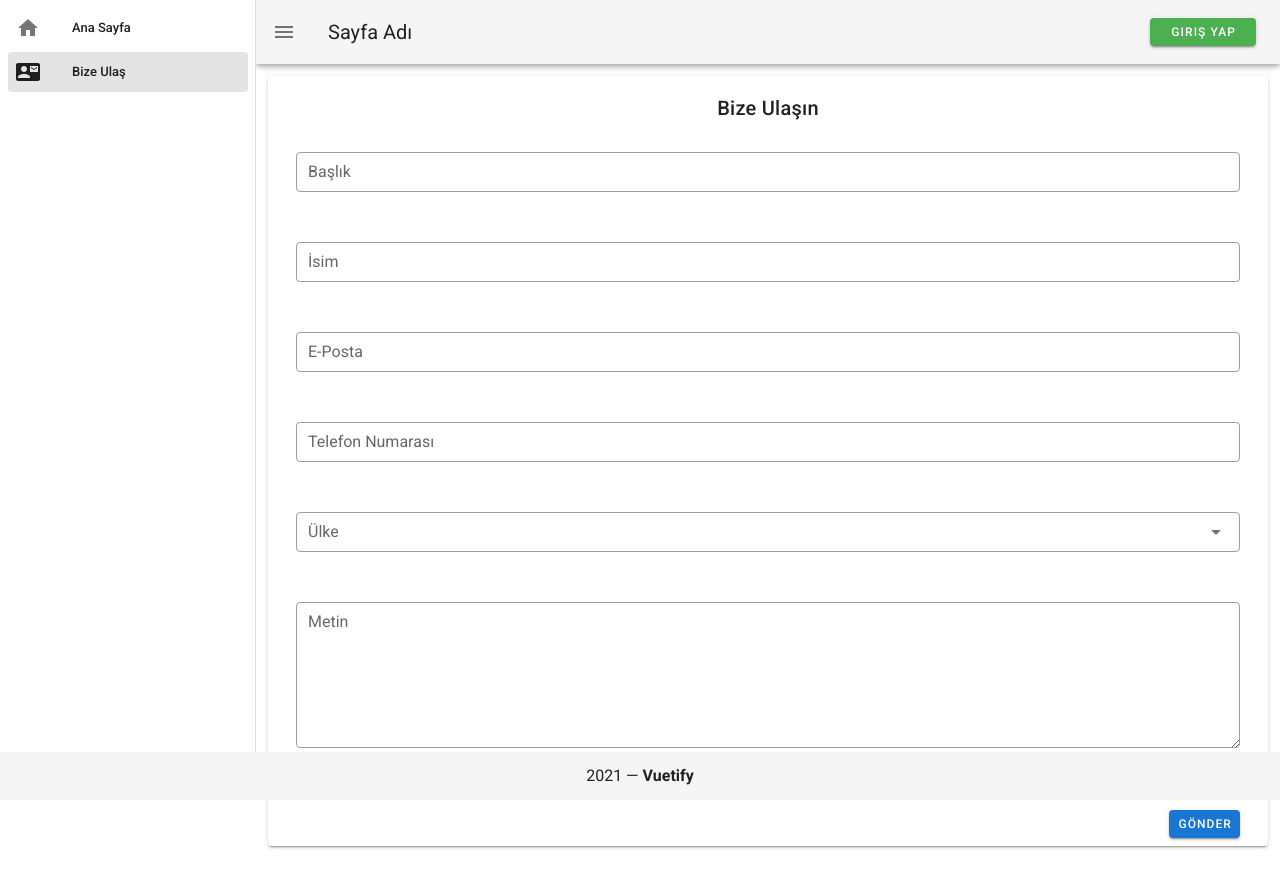
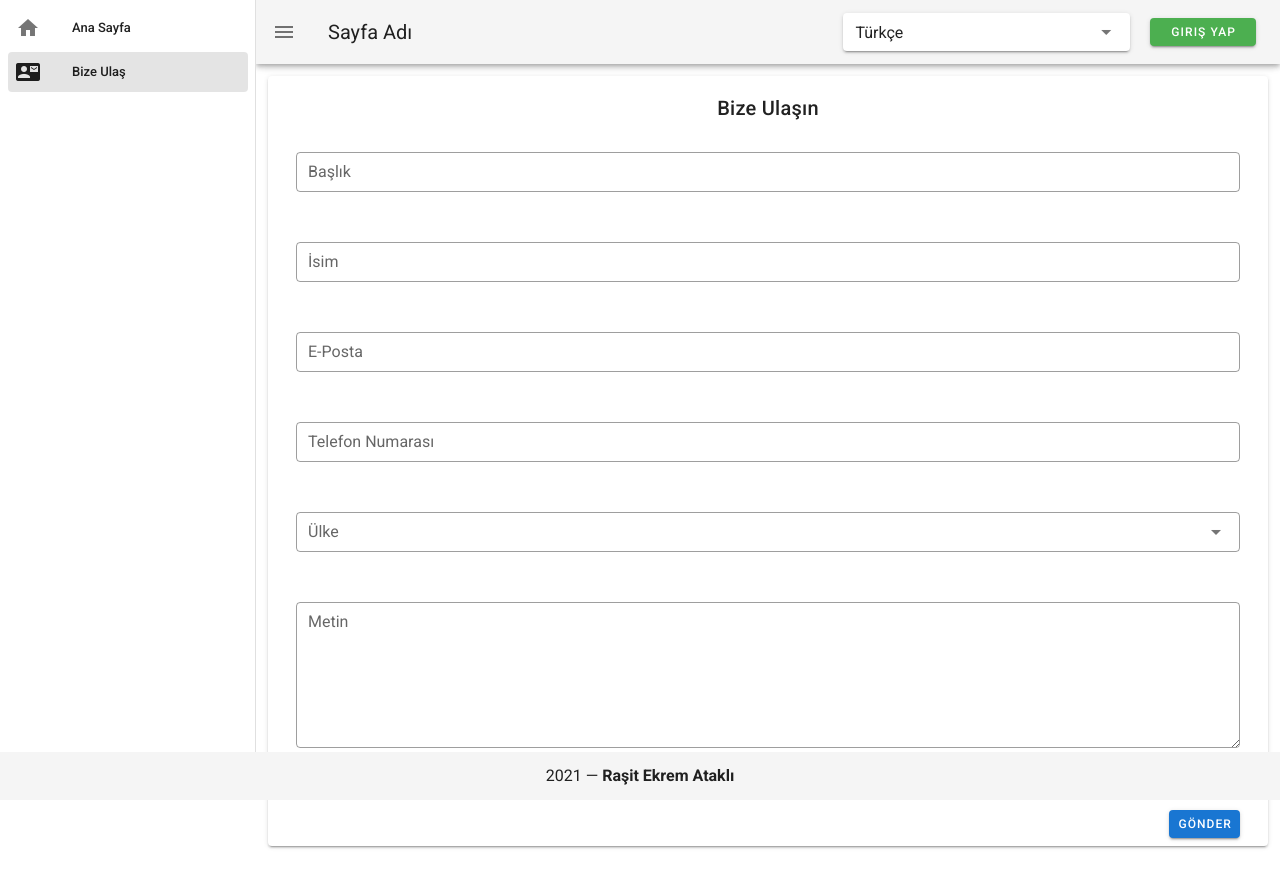
Before and after one commit to rasitekrem/scorpapp-case, a Vue app: page /#/contact-us in a window 1280 px wide. Shown: the top 888 px of the page. Built offline with nearby package versions, Linux system fonts and the light colour scheme.

Commit message:
Dil değiştirme işlemi yapıldı

```diff
--- a/src/App.vue
+++ b/src/App.vue
@@ -27,6 +27,7 @@
       ></v-app-bar-nav-icon>
       <v-toolbar-title> Sayfa Adı</v-toolbar-title>
       <v-spacer />
+      <AppLanguageSwitcher />
       <app-user-control :user="user" :is-mobile="isMobile"></app-user-control>
     </v-app-bar>
 
@@ -41,7 +42,7 @@
 
     <v-footer app padless>
       <v-col class="text-center" cols="12">
-        {{ new Date().getFullYear() }} — <strong>Vuetify</strong>
+        {{ new Date().getFullYear() }} — <strong>Raşit Ekrem Ataklı</strong>
       </v-col>
     </v-footer>
   </v-app>
@@ -49,13 +50,21 @@
 
 <script>
 import AppUserControl from "./components/AppUserControl";
+import AppLanguageSwitcher from "./components/AppLanguageSwitcher";
 export default {
   name: "App",
   components: {
     AppUserControl,
+    AppLanguageSwitcher,
   },
   created() {
-    this.$i18n.locale = this.$store.getters["getLang"];
+    const lang = localStorage.getItem("lang");
+    if (lang) {
+      this.$i18n.locale = lang;
+      this.$store.commit("setLang", lang);
+    } else {
+      this.$i18n.locale = this.$store.getters["getLang"];
+    }
   },
   data: () => ({
     drawer: window.screen.width >= 576,
--- /dev/null
+++ b/src/components/AppLanguageSwitcher.vue
@@ -0,0 +1,40 @@
+<template>
+  <div class="d-flex align-items-center mr-5">
+    <v-select
+      :items="languages"
+      v-model="selectedLang"
+      item-value="id"
+      dense
+      hide-details
+      solo
+    ></v-select>
+  </div>
+</template>
+<script>
+export default {
+  data() {
+    return {
+      selectedLang: this.$i18n.locale,
+    };
+  },
+  computed: {
+    languages() {
+      return [
+        { id: "tr", text: this.$t("lang.tr") },
+        {
+          id: "en",
+          text: this.$t("lang.en"),
+        },
+      ];
+    },
+  },
+  watch: {
+    selectedLang: {
+      handler(val) {
+        this.$i18n.locale = val;
+        this.$store.commit("setLang", val);
+      },
+    },
+  },
+};
+</script>
--- a/src/store/index.js
+++ b/src/store/index.js
@@ -13,6 +13,7 @@ export default new Vuex.Store({
       state.user = user;
     },
     setLang(state, lang) {
+      localStorage.setItem("lang", lang);
       state.lang = lang;
     },
   },
```
Also changed, not shown: src/plugins/vue-i18n.js.
